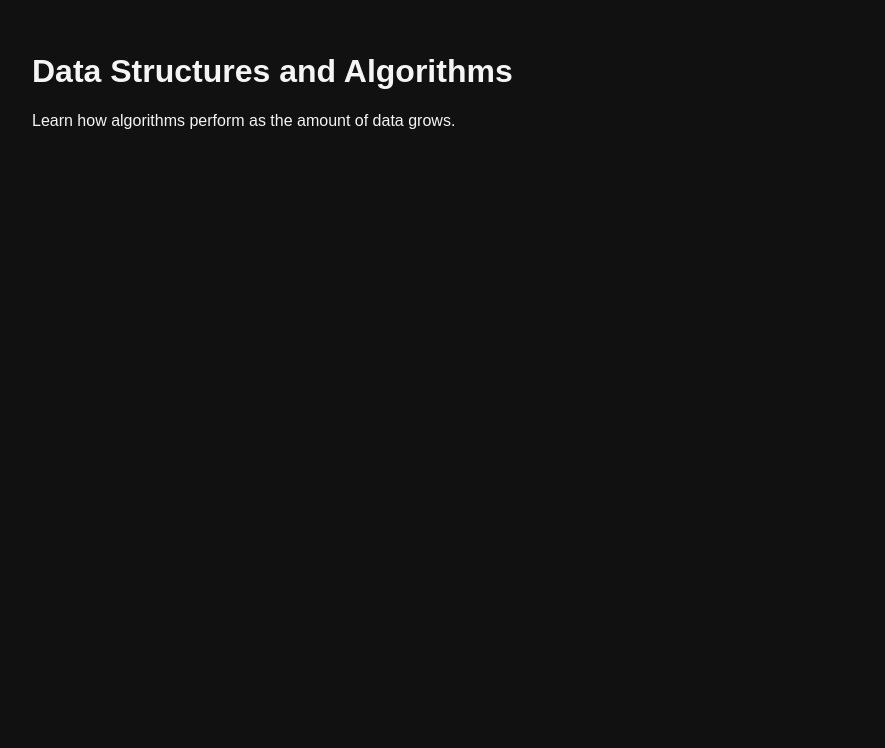
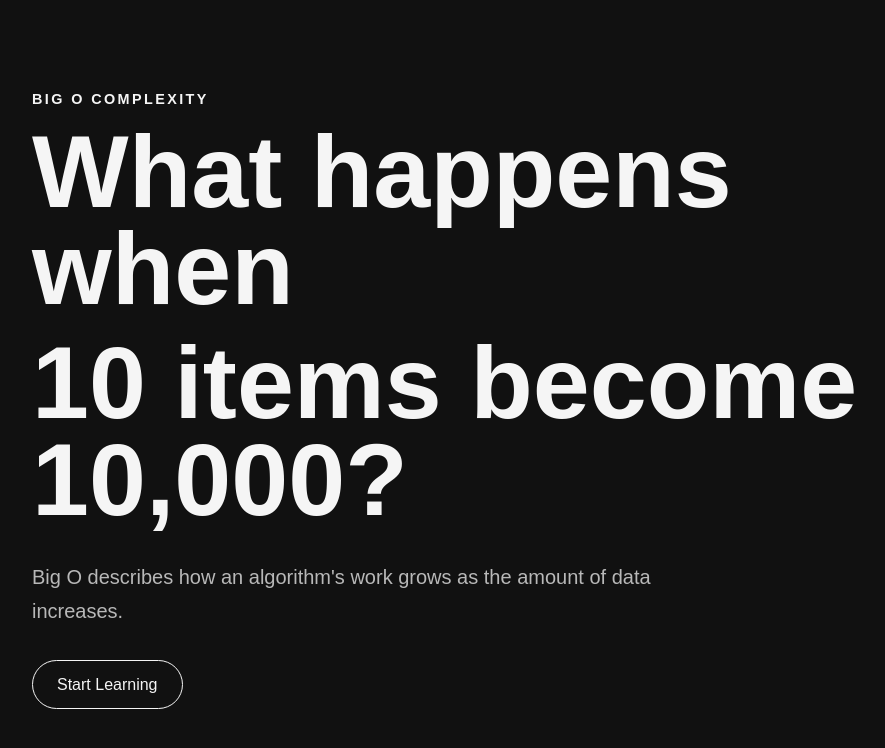
Before and after one commit to creationsoftre/computing-field-guide, a React (Vite) app: page / in a window 1280 px wide. Shown: the top 748 px of the page, without its empty margins (40-925 px from the left). Built offline with nearby package versions, Linux system fonts and the light colour scheme.

Commit message:
feat: implement Hero component and update App structure

```diff
--- a/src/App.css
+++ b/src/App.css
@@ -1,5 +1,56 @@
 main {
+  min-height: 100vh;
+}
+
+.hero {
+  display: flex;
+  min-height: 100vh;
   max-width: 1200px;
   margin: 0 auto;
-  padding: 2rem;
+  padding: 4rem 2rem;
+  flex-direction: column;
+  justify-content: center;
+  align-items: flex-start;
 }
+
+.hero__eyebrow {
+  margin: 0 0 1rem;
+  font-size: 0.9rem;
+  font-weight: 700;
+  letter-spacing: 0.15rem;
+  text-transform: uppercase;
+}
+
+.hero h1 {
+  max-width: 850px;
+  margin: 0;
+  font-size: clamp(3rem, 8vw, 7rem);
+  line-height: 0.95;
+}
+
+.hero h1 span {
+  display: block;
+  margin-top: 1rem;
+}
+
+.hero__description {
+  max-width: 650px;
+  margin: 2rem 0;
+  font-size: 1.25rem;
+  line-height: 1.7;
+  color: #b8b8b8;
+}
+
+.hero button {
+  padding: 0.9rem 1.5rem;
+  border: 1px solid #f5f5f5;
+  border-radius: 999px;
+  background: transparent;
+  color: #f5f5f5;
+  cursor: pointer;
+}
+
+.hero button:hover {
+  background-color: #f5f5f5;
+  color: #111111;
+}
--- a/src/App.jsx
+++ b/src/App.jsx
@@ -1,13 +1,10 @@
+import Hero from "./components/Hero";
 import "./App.css";
 
 function App() {
   return (
     <main>
-      <h1>Data Structures and Algorithms</h1>
-
-      <p>
-        Learn how algorithms perform as the amount of data grows.
-      </p>
+      <Hero />
     </main>
   );
 }
--- /dev/null
+++ b/src/components/Hero.jsx
@@ -0,0 +1,21 @@
+function Hero() {
+  return (
+    <section className="hero">
+      <p className="hero__eyebrow">Big O Complexity</p>
+
+      <h1>
+        What happens when
+        <span> 10 items become 10,000?</span>
+      </h1>
+
+      <p className="hero__description">
+        Big O describes how an algorithm&apos;s work grows as the amount of
+        data increases.
+      </p>
+
+      <button type="button">Start Learning</button>
+    </section>
+  );
+}
+
+export default Hero;
```
